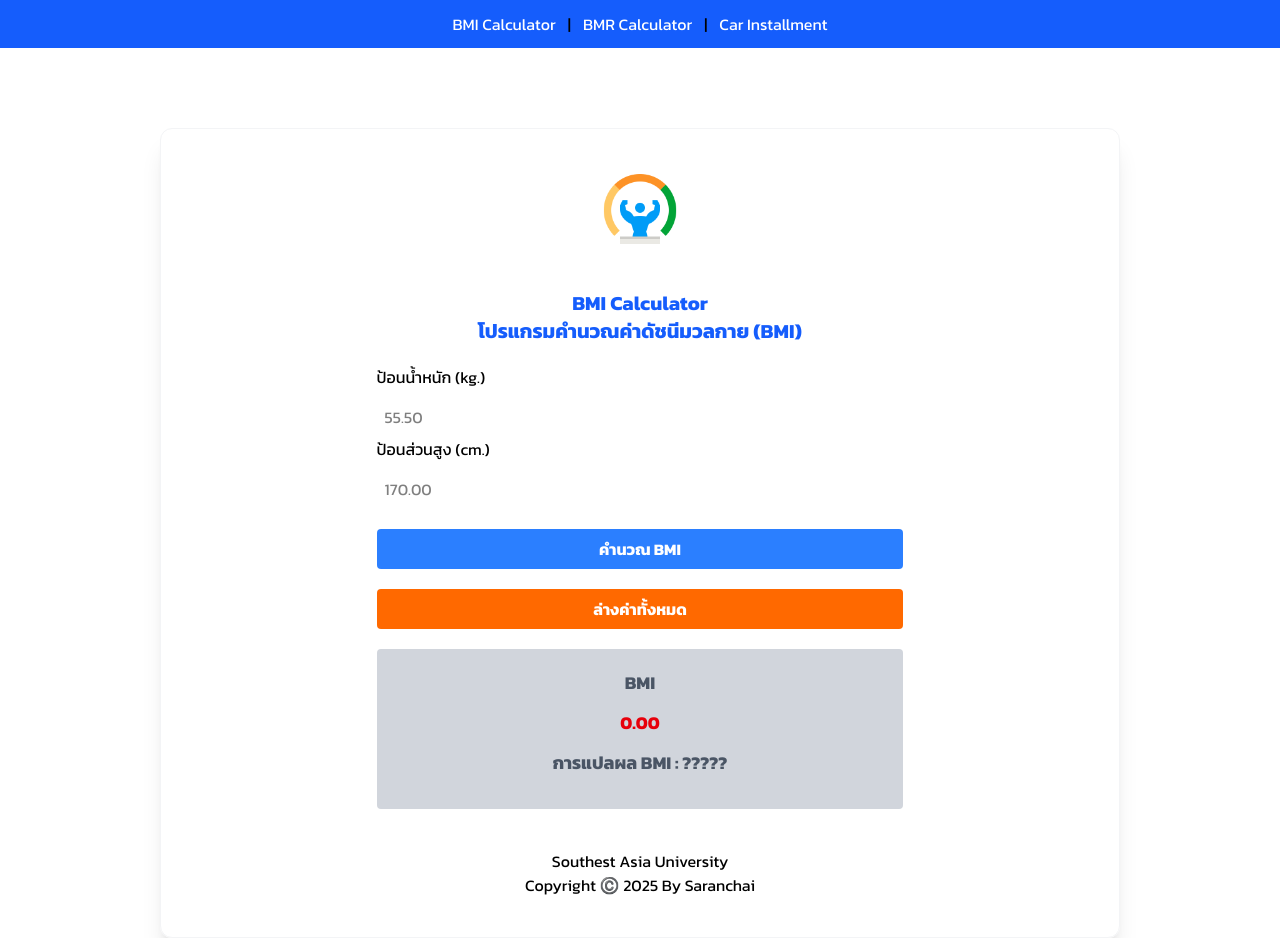
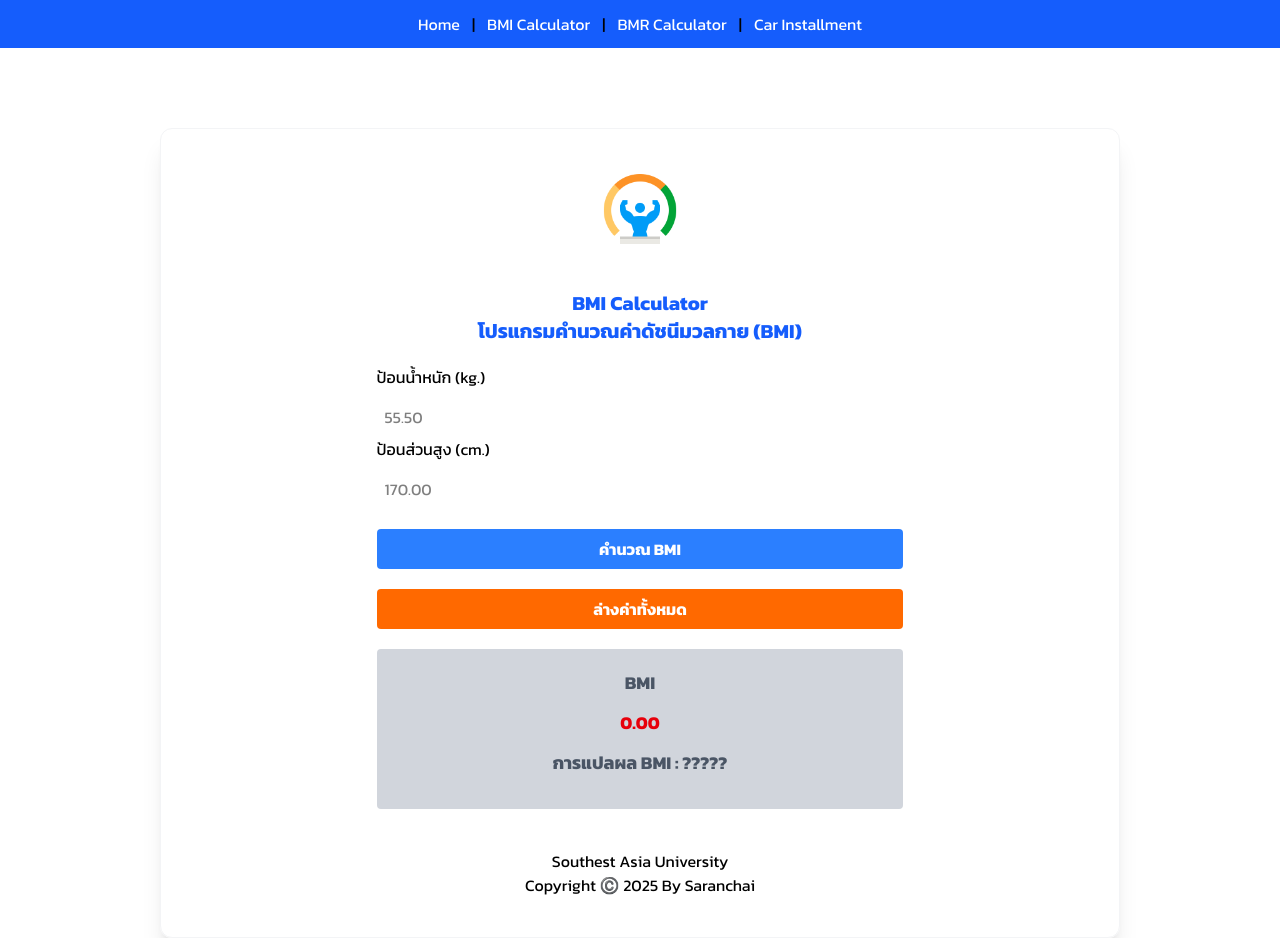
Before and after one commit to JEngHAng/next-iot-third-app, a Next.js app: page /body/calbmi in a window 1280 px wide. Built offline with nearby package versions, Linux system fonts and the light colour scheme.

Commit message:
Hot fix เพิ่ม Nav - Home

```diff
--- a/components/SauHeader.tsx
+++ b/components/SauHeader.tsx
@@ -4,6 +4,10 @@ export function SauHeader() {
   return (
     <div className="bg-blue-600 text-center p-3">
          {/* ส่วนของลิงค์เปิดไปยังหน้าเพจต่างๆ */}
+        <Link href="/" className="text-white hover:text-cyan-100 mx-3">
+          Home
+        </Link>
+        |
         <Link href="/body/calbmi" className="text-white hover:text-cyan-100 mx-3">
           BMI Calculator
         </Link>
```
